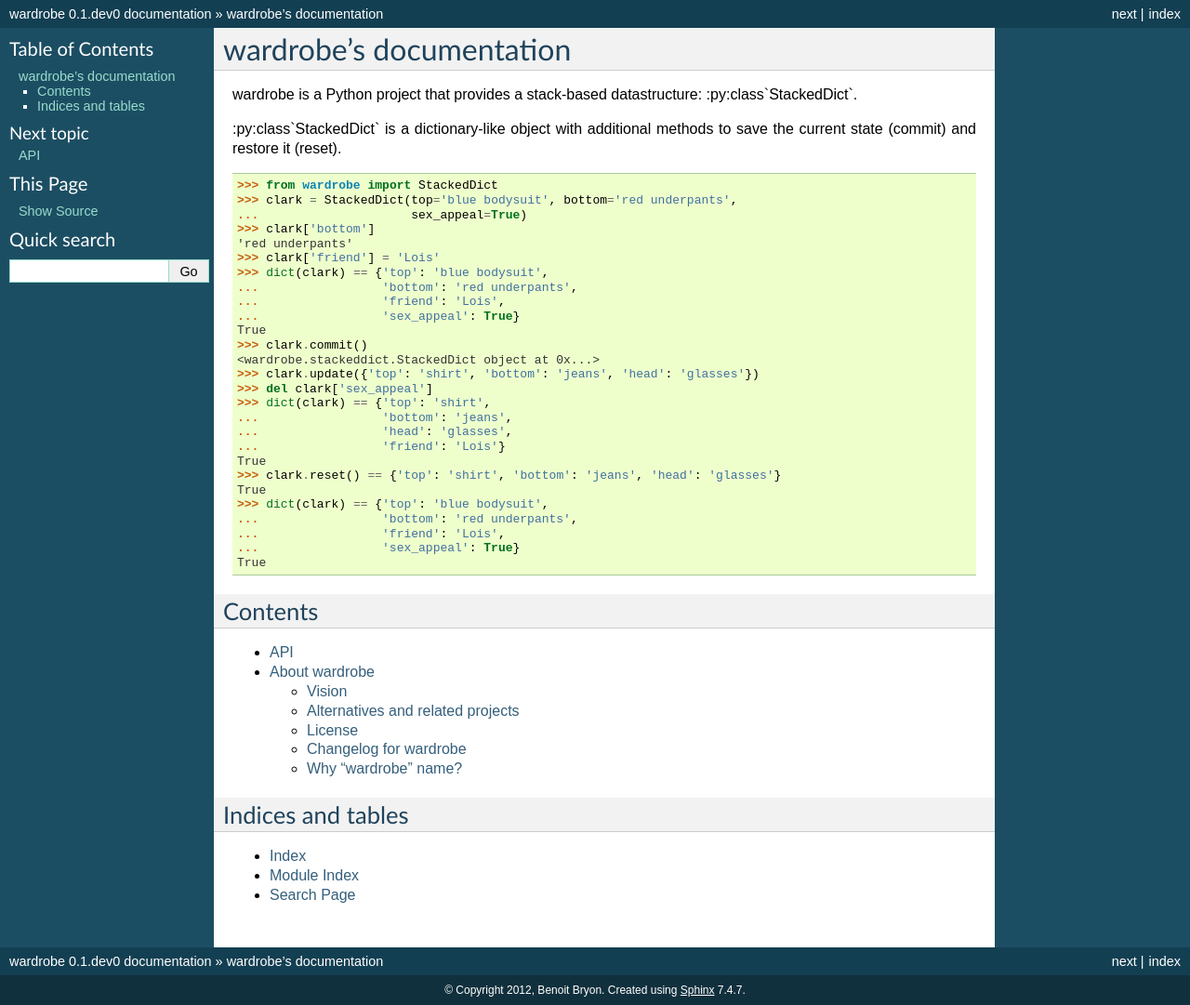
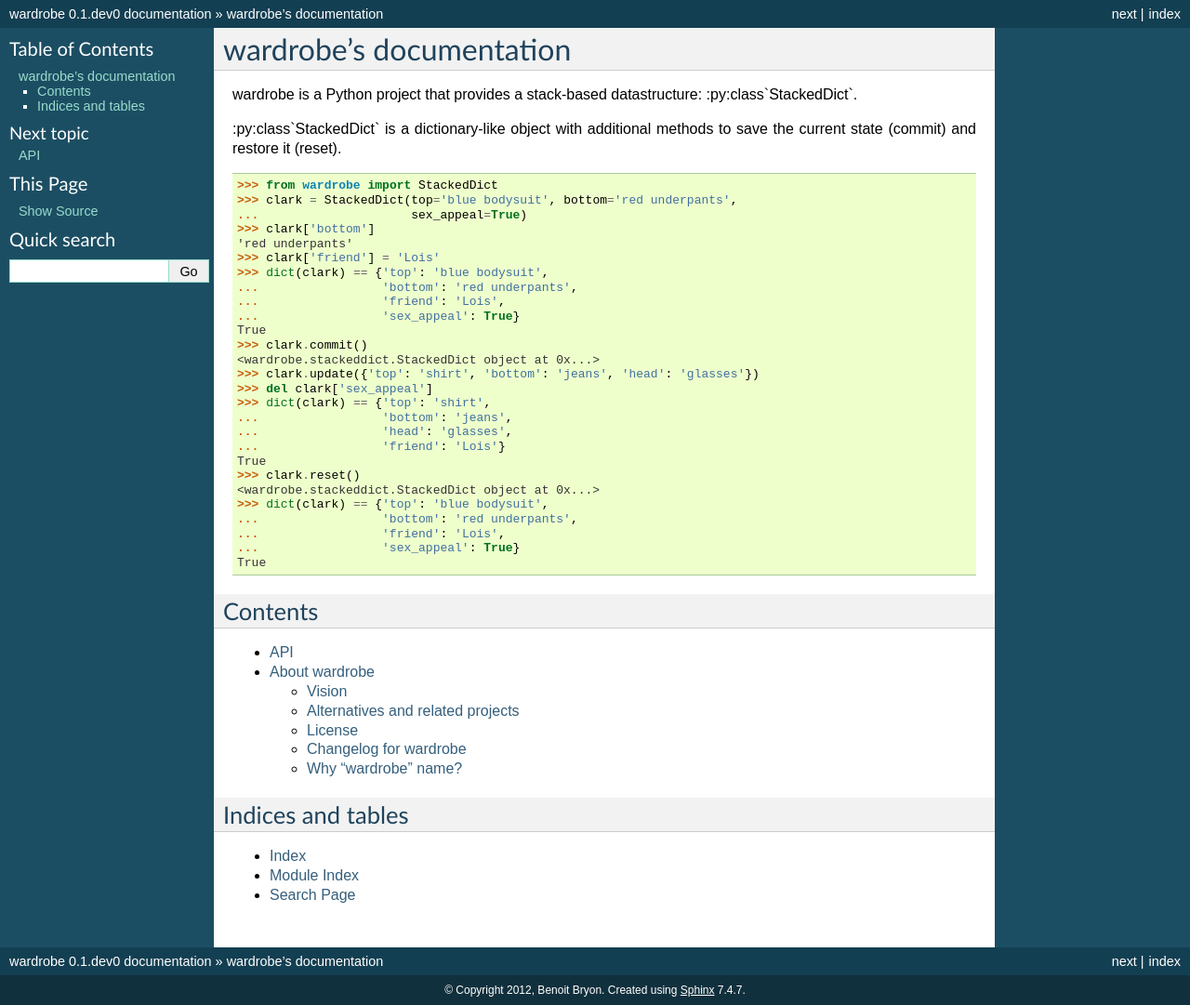
Before and after one commit to benoitbryon/wardrobe, a Sphinx documentation site: the page built from docs/index.txt, in a window 1280 px wide. Shown: the whole page at 93% size. Built offline with Sphinx 7.4.7, drawn with Linux system fonts in a browser that asks for light colours.

Commit message:
Closes #9 - StackedDict.reset() returns instance instead of partial diff.

```diff
--- a/docs/index.txt
+++ b/docs/index.txt
@@ -30,8 +30,8 @@
   ...                 'head': 'glasses',
   ...                 'friend': 'Lois'}
   True
-  >>> clark.reset() == {'top': 'shirt', 'bottom': 'jeans', 'head': 'glasses'}
-  True
+  >>> clark.reset()  # doctest: +ELLIPSIS
+  <wardrobe.stackeddict.StackedDict object at 0x...>
   >>> dict(clark) == {'top': 'blue bodysuit',
   ...                 'bottom': 'red underpants',
   ...                 'friend': 'Lois',
```
Also changed, not shown: README.rst (+4 -4 lines), 1 other file.
